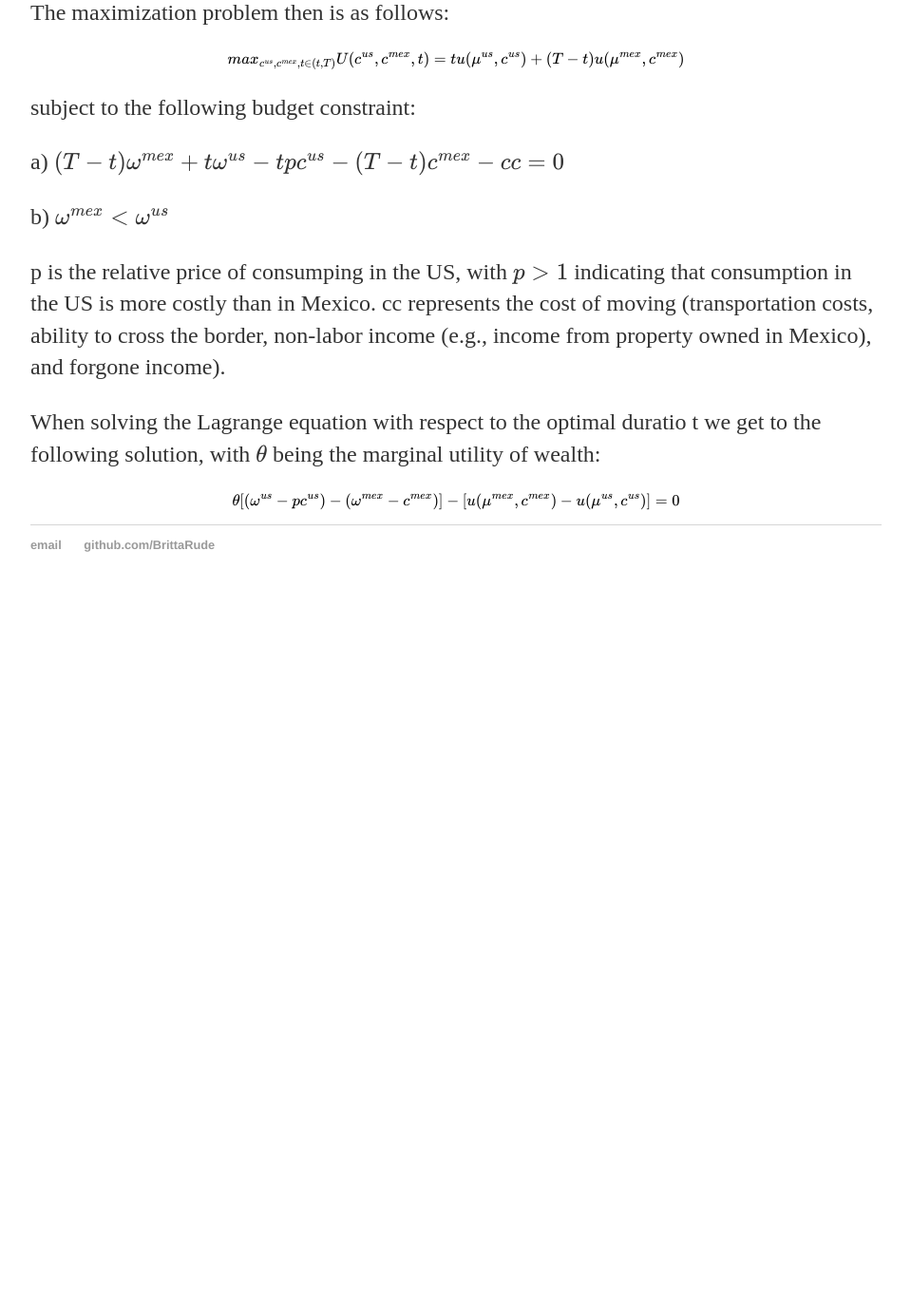
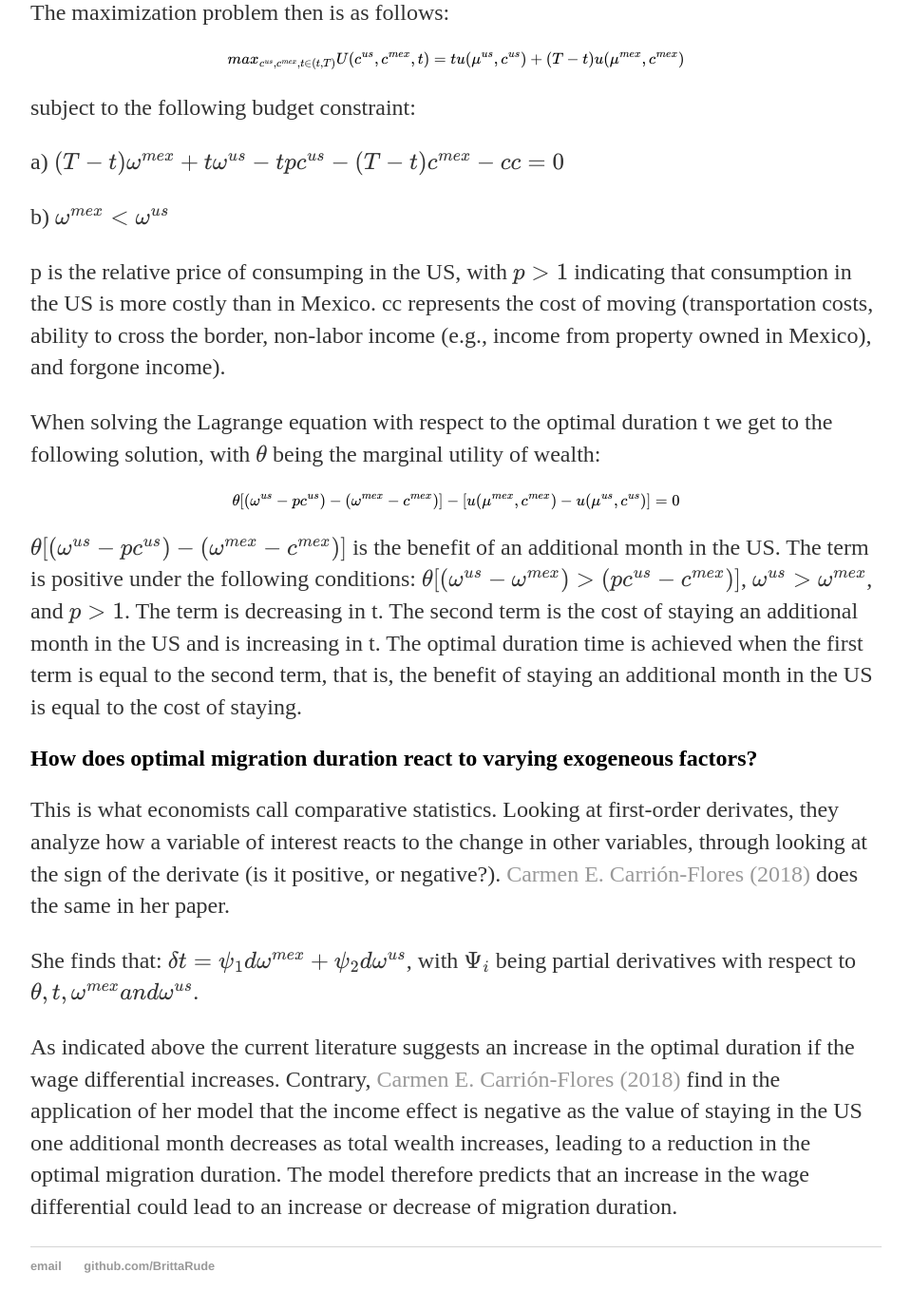
Before and after one commit to BrittaRude/BrittaRude.github.io, a Jekyll site: the page built from inputs_datascience/_posts/2020-08-03-britta-rude-modeling-in-economics.md, in a window 1280 px wide and 1400 px high, scrolled down 2585 px. Shown: the top 1379 px of the window at 95% size, without its empty margins (160-1119 px from the left). Built offline with Jekyll 4.4.1, drawn with Linux system fonts in a browser that asks for light colours; formulas are drawn with MathJax 3; before the commit the page ends 3226 px from its top, so only the background shows below that; some of the changed text lies outside the part shown.

Commit message:
Update 2020-08-03-britta-rude-modeling-in-economics.md

```diff
--- a/inputs_datascience/_posts/2020-08-03-britta-rude-modeling-in-economics.md
+++ b/inputs_datascience/_posts/2020-08-03-britta-rude-modeling-in-economics.md
@@ -13,7 +13,7 @@ Let's have a look at a concrete example to further understand the importance of
 
 A large economic literature shows that migration decisions are driven by wage differentials. Individuals move if the discounted income stream between two destinations exceeds moving costs (as in the paper by [Sjaastad (1962)](https://www.jstor.org/stable/1829105?seq=1]). There are two factors that influence this migration decision: Social networks, and local labor market conditions, especially the demand for low-skilled labor in the US. But what about the duration of migrants' stay in the US? Why do they return despite a positive wage differential? Past research has tried to explain this through consumption preferences by migrants to consume at home (see for example [Dustmann & Weiss (2006)](https://www.ucl.ac.uk/~uctpb21/Cpapers/optimalmigrationduration.pdf)), due to for example their family livign at home, or the existence of a higher purchasing power of the dollar in Mexico (as in [Dustmann (2003)](https://www.sciencedirect.com/science/article/pii/S0014292101001842). Another paper by [Angelucci (2012)](https://www.jstor.org/stable/10.1086/662575?seq=1) addresses the role of border enforcement policies.
 
-## The Cox proportional hazard model
+## The Cox proportional hazard model and optimal migration duration
 
 The Cox proportional hazard models lies upon the following assumption:
 
@@ -45,6 +45,16 @@ b) $$\omega^{mex} < \omega^{us}$$
 
 p is the relative price of consumping in the US, with $$p>1$$ indicating that consumption in the US is more costly than in Mexico. cc represents the cost of moving (transportation costs, ability to cross the border, non-labor income (e.g., income from property owned in Mexico), and forgone income).
 
-When solving the Lagrange equation with respect to the optimal duratio t we get to the following solution, with $$\theta$$ being the marginal utility of wealth:
+When solving the Lagrange equation with respect to the optimal duration t we get to the following solution, with $$\theta$$ being the marginal utility of wealth:
 
 $$\theta[(\omega^{us} - pc^{us}) - (\omega^{mex} - c^{mex})] - [u(\mu^{mex}, c^{mex}) - u(\mu^{us}, c^{us})] = 0$$
+
+$$\theta[(\omega^{us} - pc^{us}) - (\omega^{mex} - c^{mex})]$$ is the benefit of an additional month in the US. The term is positive under the following conditions: $$\theta[(\omega^{us} - \omega^{mex}) > (pc^{us} - c^{mex})]$$, $$\omega^{us} > \omega^{mex}$$, and $$p>1$$. The term is decreasing in t. The second term is the cost of staying an additional month in the US and is increasing in t. The optimal duration time is achieved when the first term is equal to the second term, that is, the benefit of staying an additional month in the US is equal to the cost of staying.
+
+## How does optimal migration duration react to varying exogeneous factors?
+
+This is what economists call comparative statistics. Looking at first-order derivates, they analyze how a variable of interest reacts to the change in other variables, through looking at the sign of the derivate (is it positive, or negative?). [Carmen E. Carrión-Flores (2018)](https://link.springer.com/article/10.1186/s40176-017-0108-0) does the same in her paper.
+
+She finds that: $$\delta t = \psi_1 d \omega^{mex} + \psi_2 d \omega^{us}$$, with $$\Psi_i$$ being partial derivatives with respect to $$\theta, t, \omega^{mex} and \omega^{us}$$.
+
+As indicated above the current literature suggests an increase in the optimal duration if the wage differential increases. Contrary, [Carmen E. Carrión-Flores (2018)](https://link.springer.com/article/10.1186/s40176-017-0108-0) find in the application of her model that the income effect is negative as the value of staying in the US one additional month decreases as total wealth increases, leading to a reduction in the optimal migration duration. The model therefore predicts that an increase in the wage differential could lead to an increase or decrease of migration duration.
```
